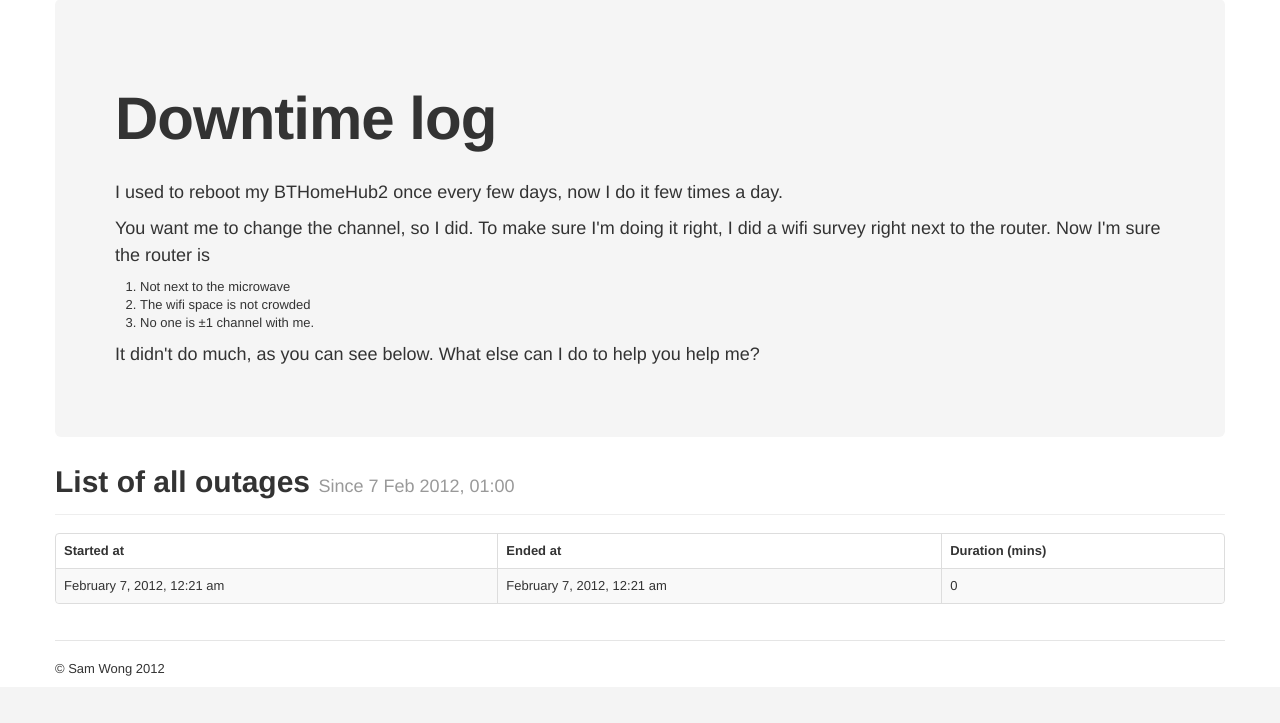
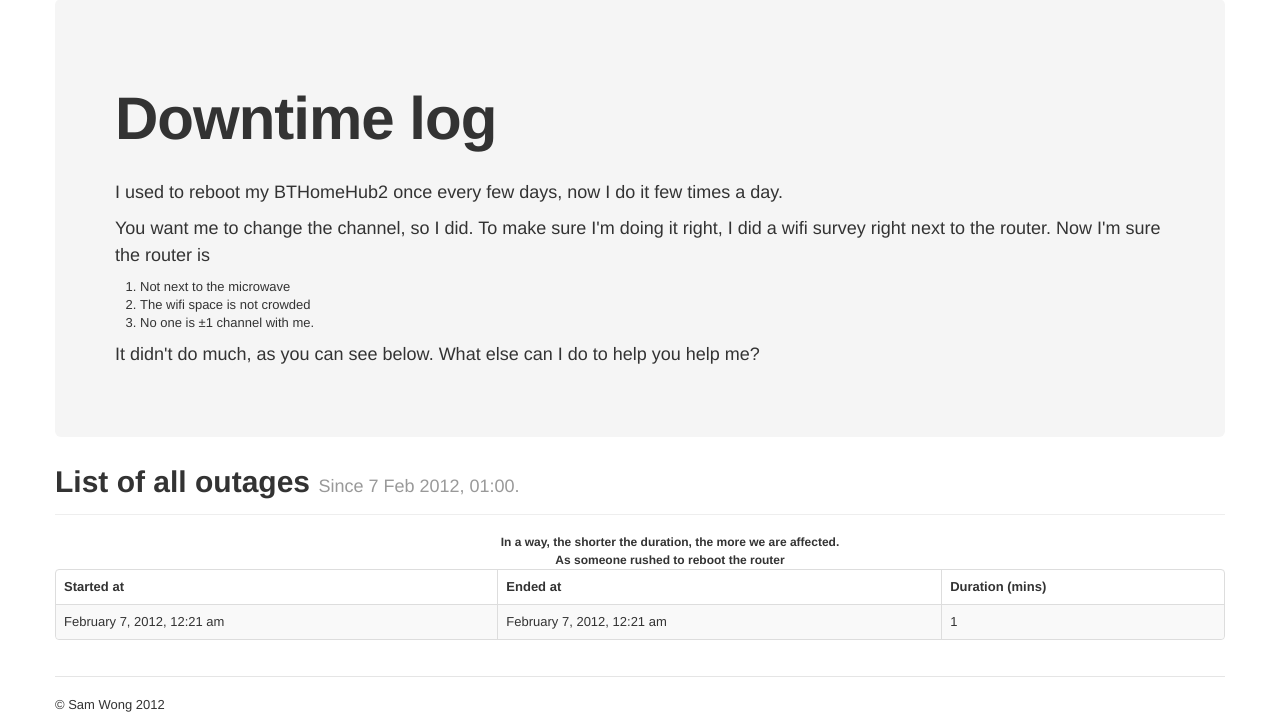
Before and after one commit to samwong1990/bthomehub-reliability, a PHP site: page / in a window 1280 px wide. Shown: the part 151-874 px from the top of the page. Before the commit the page ends 827 px from the top, so only its background shows below. Run offline with PHP 8.4, Linux system fonts and the light colour scheme; data comes from the database, SQL or seed files in the repository; some libraries are stand-ins or nearby versions.

Commit message:
more updates

```diff
--- a/index.php
+++ b/index.php
@@ -92,10 +92,14 @@ $db = new PDO('sqlite:'.dirname(__FILE__) . '/wifi.db') or die("Can't open sqlit
 
 	<section id="typography">
 	  <div class="page-header">
-	    <h1>List of all outages <small>Since 7 Feb 2012, 01:00</small></h1>
+	    <h1>List of all outages <small>Since 7 Feb 2012, 01:00.</small></h1>
 	  </div>
 	  <div class="row">
 		<div class="span12">
+			<div class="span12" style="text-align:center">
+				<h5>In a way, the shorter the duration, the more we are affected.</h5>
+				<h5>As someone rushed to reboot the router</h5>
+			</div>
 			<table class="table table-striped table-bordered">
 				<thead>
 					<th>Started at</th><th>Ended at</th><th>Duration (mins)</th>
@@ -108,7 +112,13 @@ $db = new PDO('sqlite:'.dirname(__FILE__) . '/wifi.db') or die("Can't open sqlit
 								<tr>
 									<td><?php echo date("F j, Y, g:i a", intval($result['start']));?></td>
 									<td><?php echo date("F j, Y, g:i a", intval($result['end']));?></td>
-									<td><?php echo round(intval($result['duration'])/60.0);?></td>
+									<td><?php echo max(
+										array(
+											1,
+											round(intval($result['duration'])/60.0)
+											)
+										);?>
+									</td>
 								</tr>
 							<?php
 						}
```
